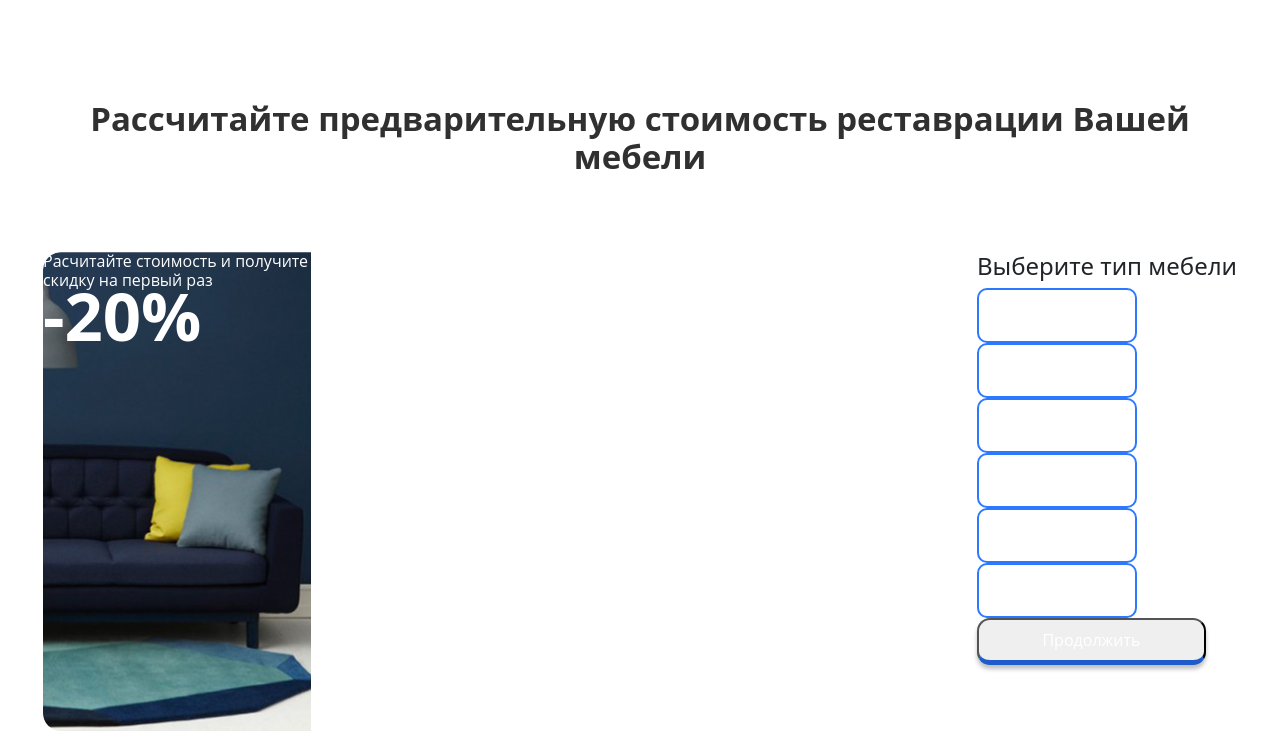
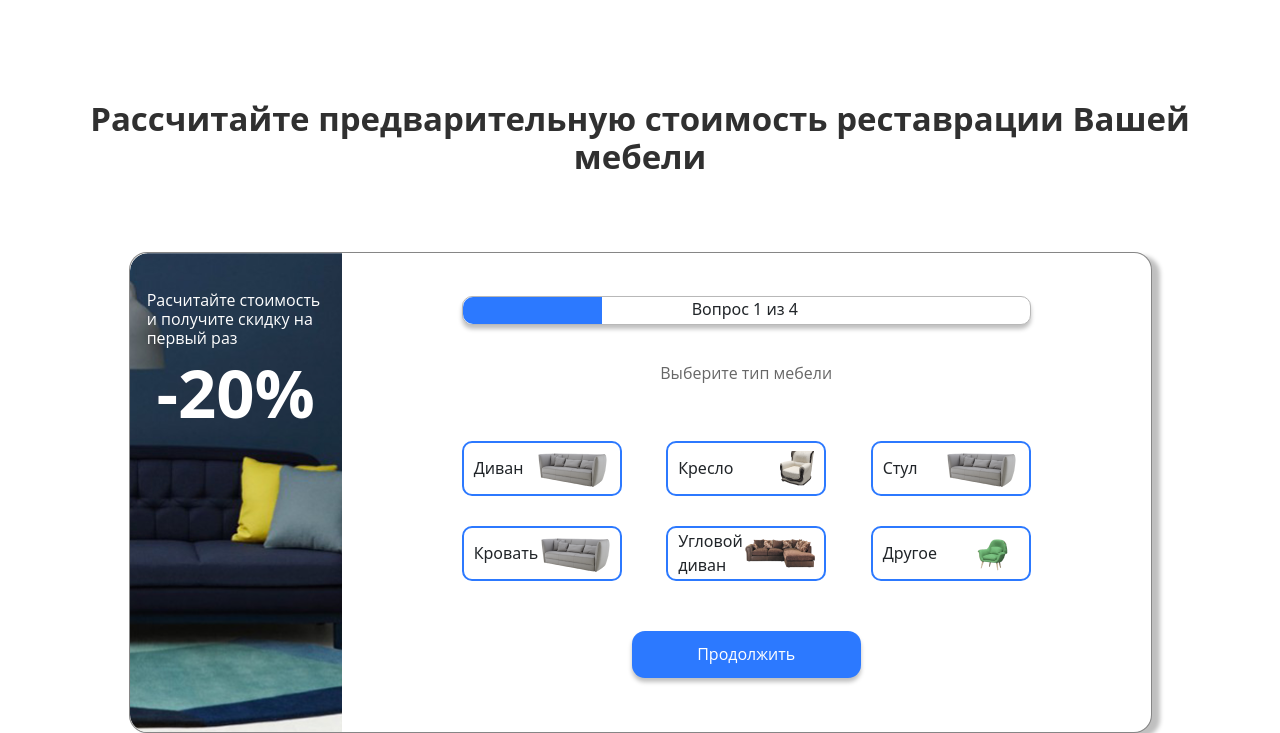
Before and after one commit to LEON-coder/furniture-hauling, a website: page index.html in a window 1280 px wide. Shown: the part 1341-2074 px from the top of the page. Drawn offline with Linux system fonts and the light colour scheme.

Commit message:
Сверстал блок 'Рассчитайте предварительную стоимость реставрации Вашей мебели'

```diff
--- a/index.html
+++ b/index.html
@@ -259,18 +259,22 @@
               </div>
             </div>
             <div class="block-quis__right">
-              <div class="block-quis__scale-graduation"></div>
-              <div class="block-quis__select-furniture-block">
-                <h4 class="select-furniture-block__headline">Выберите тип мебели</h4>
-                <div class="block-quis__select-furniture-blocks">
-                  <div class="select-furniture-block"></div>
-                  <div class="select-furniture-block"></div>
-                  <div class="select-furniture-block"></div>
-                  <div class="select-furniture-block"></div>
-                  <div class="select-furniture-block"></div>
-                  <div class="select-furniture-block"></div>
+              <div class="block-quis__right-wrap">
+                <div class="block-quis__scale-graduation">
+                  <div class="block-quis__step-1"></div><span class="question-step">Вопрос 1 из 4</span>
                 </div>
-                <button class="block-quis__button">Продолжить</button>
+                <div class="block-quis__select-furniture-block">
+                  <h4 class="select-furniture-block__headline">Выберите тип мебели</h4>
+                  <div class="block-quis__select-furniture-blocks">
+                    <div class="select-furniture-block"><span class="select-furniture-block_text">Диван</span><img src="build/img/calculate-restauration-block/sofa-grey.png" alt=""></div>
+                    <div class="select-furniture-block"><span class="select-furniture-block_text">Кресло</span><img src="build/img/calculate-restauration-block/armchair.png" alt=""></div>
+                    <div class="select-furniture-block"><span class="select-furniture-block_text">Стул</span><img src="build/img/calculate-restauration-block/sofa-grey.png" alt=""></div>
+                    <div class="select-furniture-block"><span class="select-furniture-block_text">Кровать</span><img src="build/img/calculate-restauration-block/sofa-grey.png" alt=""></div>
+                    <div class="select-furniture-block"><span class="select-furniture-block_text">Угловой диван</span><img src="build/img/calculate-restauration-block/corner sofa.png" alt=""></div>
+                    <div class="select-furniture-block"><span class="select-furniture-block_text">Другое</span><img src="build/img/calculate-restauration-block/other.png" alt=""></div>
+                  </div>
+                  <button class="block-quis__button">Продолжить</button>
+                </div>
               </div>
             </div>
           </div>
```
Also changed, not shown: modules/calculate-restauration-block.html (+15 -11 lines), build/css/partials/calculate-restauration-block.css, build/css/styles.css, build/img/calculate-restauration-block/armchair.png (added), build/img/calculate-restauration-block/chair.png (added), build/img/calculate-restauration-block/corner sofa.png (added), build/img/calculate-restauration-block/other.png (added), build/img/calculate-restauration-block/sofa-2.png (added), build/img/calculate-restauration-block/sofa-grey.png (added).
